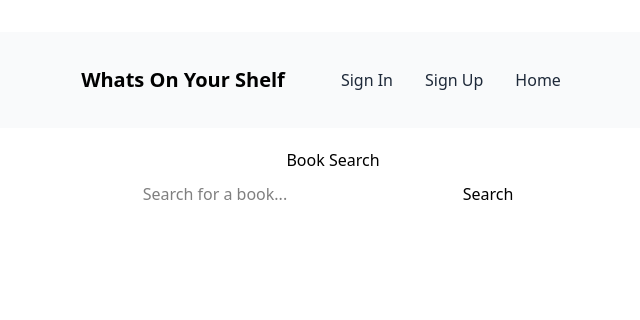
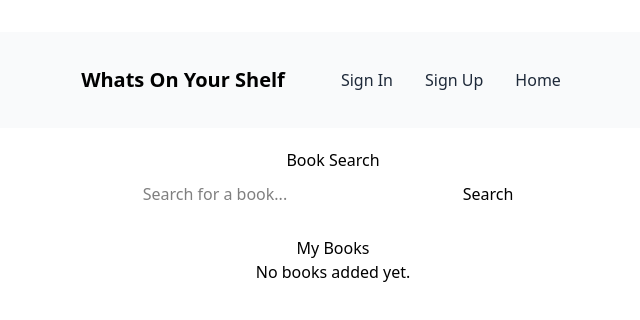
Before and after one commit to Saosyn/whats_on_your_shelf, a React (Vite) app in the folder client/: page / in a window 1280 px wide. Shown: the top 320 px of the page, without its empty margins (307-947 px from the left). Built offline with nearby package versions, Linux system fonts and the light colour scheme.

Commit message:
started mybooks functionality.

```diff
--- a/client/src/components/Textbox.jsx
+++ b/client/src/components/Textbox.jsx
@@ -1,19 +1,18 @@
 import { useState } from 'react';
-
 
 const Textbox = () => {
   const [query, setQuery] = useState('');
   const [books, setBooks] = useState([]);
   const [loading, setLoading] = useState(false);
+  // using a map so we only store new entries
+  const [myBooks, setMyBooks] = useState(new Map());
 
   const searchBooks = async () => {
     if (!query) return;
     setLoading(true);
     try {
       const response = await fetch(
-        `https://openlibrary.org/search.json?q=${encodeURIComponent(
-          query
-        )}&limit=10`
+        `https://openlibrary.org/search.json?q=${encodeURIComponent(query)}&limit=10`
       );
       const data = await response.json();
       const booksData = await Promise.all(
@@ -32,6 +31,7 @@ const Textbox = () => {
             'No description available.';
 
           return {
+            id: book.key,
             title: book.title,
             author: book.author_name?.join(', ') || 'Unknown Author',
             cover: coverUrl,
@@ -44,6 +44,16 @@ const Textbox = () => {
       console.error('Error fetching data:', error);
     }
     setLoading(false);
+  };
+
+  const addToMyBooks = (book) => {
+    setMyBooks((prevBooks) => {
+      if (prevBooks.has(book.id)) return prevBooks;
+      const updatedBooks = new Map(prevBooks);
+      //this might make things a little more complicated in the long run, but for now storing unique ids and titles makes it easier to show in my books section
+      updatedBooks.set(book.id, book.title);
+      return updatedBooks;
+    });
   };
 
   return (
@@ -61,9 +71,9 @@ const Textbox = () => {
       </button>
       {loading && <p>Loading...</p>}
       <div style={{ marginTop: '20px' }}>
-        {books.map((book, index) => (
+        {books.map((book) => (
           <div
-            key={index}
+            key={book.id}
             style={{ borderBottom: '1px solid #ddd', padding: '15px 0' }}
           >
             <h2>{book.title}</h2>
@@ -73,9 +83,20 @@ const Textbox = () => {
               alt={book.title}
               style={{ width: '150px', height: 'auto' }}
             />
-            <p className="text-yellow-300">{book.description}</p>
+            <p className="text-blue-900 text-2xl">{book.description}</p>
+            <button onClick={() => addToMyBooks(book)}>Add to "My Books"</button>
           </div>
         ))}
+      </div>
+      <div style={{ marginTop: '20px' }}>
+        <h2>My Books</h2>
+        {myBooks.size === 0 ? <p>No books added yet.</p> : (
+          <ul>
+            {[...myBooks.entries()].map(([bookId, title]) => (
+              <li key={bookId}>{title}</li>
+            ))}
+          </ul>
+        )}
       </div>
     </div>
   );
```
